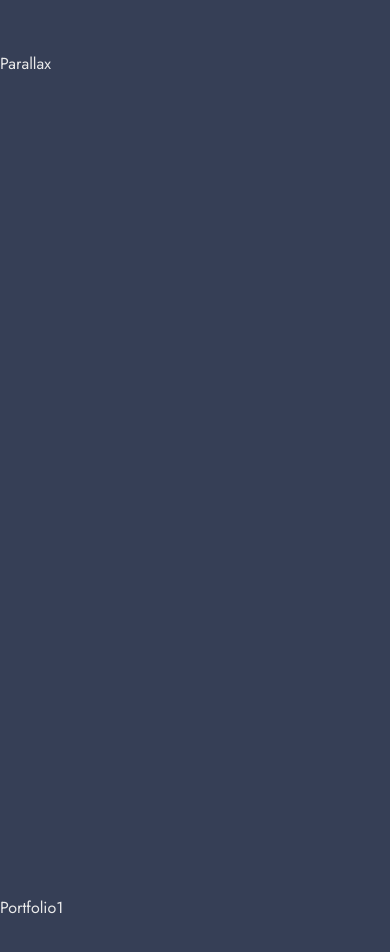
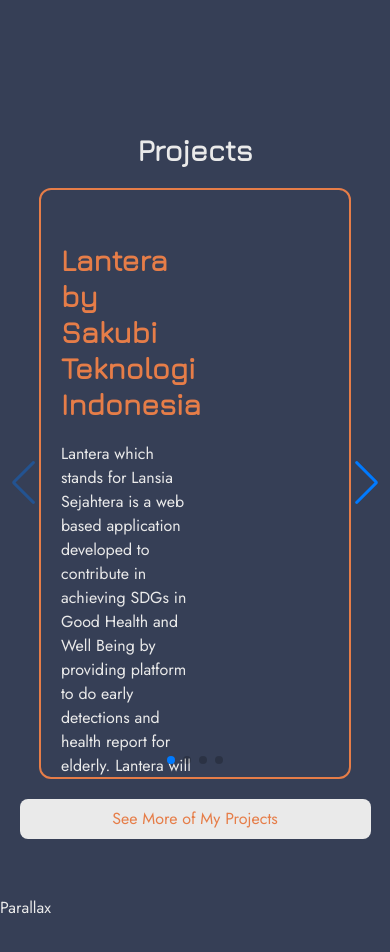
Before and after one commit to dinda-ayu-syafitri/portfolio-web, a React (Vite) app: page / in a window 390 px wide. Shown: the part 2480-3432 px from the top of the page. Built offline with nearby package versions, Linux system fonts and the light colour scheme; grey boxes are pictures that could not be loaded.

Commit message:
Add : Projects Section, Project Card Component

```diff
--- a/package.json
+++ b/package.json
@@ -12,7 +12,8 @@
   "dependencies": {
     "framer-motion": "^11.0.3",
     "react": "^18.2.0",
-    "react-dom": "^18.2.0"
+    "react-dom": "^18.2.0",
+    "swiper": "^11.0.6"
   },
   "devDependencies": {
     "@types/react": "^18.2.55",
--- a/src/App.jsx
+++ b/src/App.jsx
@@ -1,6 +1,7 @@
 import { Navbar } from "./components/navbar/Navbar";
 import { AboutMe } from "./modules/aboutMe-section/AboutMe";
 import { HeroSection } from "./modules/hero-section/HeroSection";
+import { Projects } from "./modules/projects/Projects";
 import { SkillsExpertise } from "./modules/skills-expertise/SkillsExpertise";
 
 const App = () => {
@@ -10,6 +11,7 @@
       <HeroSection />
       <AboutMe />
       <SkillsExpertise />
+      <Projects />
       {/* <section id="parallax1">Parallax</section> */}
       {/* <section id="aboutMe">About Me</section> */}
       <section id="parallax2">Parallax</section>
--- a/src/components/badge/Badge.jsx
+++ b/src/components/badge/Badge.jsx
@@ -1,10 +1,12 @@
 import { motion } from "framer-motion";
 
-export const Badge = ({ children, variants }) => {
+export const Badge = ({ children, variants, size }) => {
   return (
     <motion.div
       variants={variants}
-      className="rounded-full py-1 px-8 bg-theme-orange my-1 text-center bg-opacity-50 border-theme-orange border-2 text-sm md:text-lg"
+      className={`rounded-full py-1 px-8 bg-theme-orange my-1 text-center bg-opacity-50 border-theme-orange border-2 ${
+        size === "sm" ? "text-sm md:text-md" : "text-sm md:text-lg"
+      } `}
     >
       {children}
     </motion.div>
--- /dev/null
+++ b/src/components/projectsCard/ProjectCard.jsx
@@ -0,0 +1,40 @@
+// import React from "react";
+import { Badge } from "../badge/Badge";
+
+export const ProjectCard = ({
+  ProjectTitle,
+  ProjectDesc,
+  ProjectThumbnail,
+  ProjectLink,
+  ProjectTags,
+}) => {
+  return (
+    <div className="flex flex-col md:flex-row gap-8 rounded-xl bg-theme-dark-blue border-2 border-theme-orange p-5 h-[70vh] md:h-[60vh]">
+      <div
+        className={`w-1/2 h-full bg-[url('./porto/porto1.png')] bg-cover rounded-lg`}
+      ></div>
+      {/* <img src={ProjectThumbnail} alt={`${ProjectTitle} Thumbnail`} /> */}
+      <div className="w-1/2 flex flex-col justify-between">
+        <div className="flex flex-col gap-5">
+          <a href={ProjectLink}>
+            <h4 className="text-3xl text-theme-orange font-jura font-bold">
+              {ProjectTitle}
+            </h4>
+          </a>
+          <p>{ProjectDesc}</p>
+          <div className="flex justify-start flex-wrap gap-3">
+            {ProjectTags.map((tag) => (
+              <Badge key={tag} size={"sm"}>
+                {tag}
+              </Badge>
+            ))}
+          </div>
+        </div>
+
+        <div className="bg-theme-orange flex justify-center rounded-xl py-2">
+          View Project
+        </div>
+      </div>
+    </div>
+  );
+};
--- /dev/null
+++ b/src/modules/projects/Projects.jsx
@@ -0,0 +1,110 @@
+// import React from 'react'
+
+import { ProjectCard } from "../../components/projectsCard/ProjectCard";
+import { Swiper, SwiperSlide } from "swiper/react";
+import { Navigation, Pagination, Scrollbar } from "swiper/modules";
+
+import "swiper/css";
+import "swiper/css/navigation";
+import "swiper/css/pagination";
+import "swiper/css/scrollbar";
+
+export const Projects = () => {
+  return (
+    <section className="py-20">
+      <h3 className="text-3xl md:text-6xl font-jura font-bold text-center mb-5 md:mb-8">
+        Projects
+      </h3>
+      <Swiper
+        spaceBetween={50}
+        slidesPerView={1}
+        onSlideChange={() => console.log("slide change")}
+        onSwiper={(swiper) => console.log(swiper)}
+        modules={[Navigation, Pagination, Scrollbar]}
+        navigation
+        pagination={{ clickable: true }}
+        className="px-[10%]"
+      >
+        <SwiperSlide>
+          <ProjectCard
+            ProjectThumbnail={"https://via.placeholder.com/150"}
+            ProjectTitle={"Lantera by Sakubi Teknologi Indonesia"}
+            ProjectDesc={
+              "Lantera which stands for Lansia Sejahtera is a web based application developed to contribute in achieving SDGs in Good Health and Well Being by providing platform to do early detections and health report for elderly. Lantera will provide the health report data collected by Lantera Partners to Local Health Center (Puskesmas) to do early detections for elderly."
+            }
+            ProjectLink={"https://dev.kader.lantera.sakubiacademy.com"}
+            ProjectTags={[
+              "Laravel",
+              "Bootstrap",
+              "Blade",
+              "MySql",
+              "HTML",
+              "CSS",
+              "Git",
+            ]}
+          />
+        </SwiperSlide>
+        <SwiperSlide>
+          <ProjectCard
+            ProjectThumbnail={"https://via.placeholder.com/150"}
+            ProjectTitle={"Lantera by Sakubi Teknologi Indonesia"}
+            ProjectDesc={
+              "Lantera which stands for Lansia Sejahtera is a web based application developed to contribute in achieving SDGs in Good Health and Well Being by providing platform to do early detections and health report for elderly. Lantera will provide the health report data collected by Lantera Partners to Local Health Center (Puskesmas) to do early detections for elderly."
+            }
+            ProjectLink={"https://dev.kader.lantera.sakubiacademy.com"}
+            ProjectTags={[
+              "Laravel",
+              "Bootstrap",
+              "Blade",
+              "MySql",
+              "HTML",
+              "CSS",
+              "Git",
+            ]}
+          />
+        </SwiperSlide>
+        <SwiperSlide>
+          <ProjectCard
+            ProjectThumbnail={"https://via.placeholder.com/150"}
+            ProjectTitle={"Lantera by Sakubi Teknologi Indonesia"}
+            ProjectDesc={
+              "Lantera which stands for Lansia Sejahtera is a web based application developed to contribute in achieving SDGs in Good Health and Well Being by providing platform to do early detections and health report for elderly. Lantera will provide the health report data collected by Lantera Partners to Local Health Center (Puskesmas) to do early detections for elderly."
+            }
+            ProjectLink={"https://dev.kader.lantera.sakubiacademy.com"}
+            ProjectTags={[
+              "Laravel",
+              "Bootstrap",
+              "Blade",
+              "MySql",
+              "HTML",
+              "CSS",
+              "Git",
+            ]}
+          />
+        </SwiperSlide>
+        <SwiperSlide>
+          <ProjectCard
+            ProjectThumbnail={"https://via.placeholder.com/150"}
+            ProjectTitle={"Lantera by Sakubi Teknologi Indonesia"}
+            ProjectDesc={
+              "Lantera which stands for Lansia Sejahtera is a web based application developed to contribute in achieving SDGs in Good Health and Well Being by providing platform to do early detections and health report for elderly. Lantera will provide the health report data collected by Lantera Partners to Local Health Center (Puskesmas) to do early detections for elderly."
+            }
+            ProjectLink={"https://dev.kader.lantera.sakubiacademy.com"}
+            ProjectTags={[
+              "Laravel",
+              "Bootstrap",
+              "Blade",
+              "MySql",
+              "HTML",
+              "CSS",
+              "Git",
+            ]}
+          />
+        </SwiperSlide>
+      </Swiper>
+      <div className="flex mx-auto justify-center items-center py-2 my-3 bg-theme-off-white text-theme-orange max-w-[90vw] md:max-w-[60vw] rounded-lg mt-5 md:mt-8">
+        See More of My Projects
+      </div>
+    </section>
+  );
+};
```
Also changed, not shown: public/porto/porto1.png (added), 1 other file (tests, documents, lock files or other folders).
